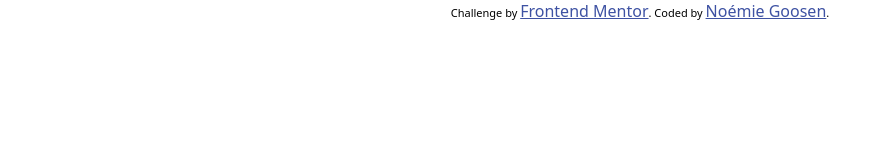
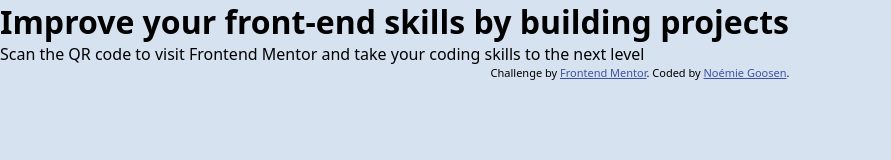
Before and after one commit to ngoosen/fm_qr_code_component, a plain HTML site: page index.html in a window 1280 px wide. Shown: the whole page, without its empty margins (0-891 px from the left). Drawn offline with Linux system fonts and the light colour scheme.

Commit message:
feat: color variables declaration

```diff
--- a/index.html
+++ b/index.html
@@ -3,16 +3,21 @@
 <head>
   <meta charset="UTF-8">
   <meta name="viewport" content="width=device-width, initial-scale=1.0"> <!-- displays site properly based on user's device -->
+
   <link rel="icon" type="image/png" sizes="32x32" href="./images/favicon-32x32.png">
   <link rel="stylesheet" href="styles.css">
+
   <title>Frontend Mentor | QR code component</title>
 </head>
 <body>
-  <main></main>
+  <main>
+    <h1>Improve your front-end skills by building projects</h1>
+    <p>Scan the QR code to visit Frontend Mentor and take your coding skills to the next level</p>
+  </main>
 
   <footer class="attribution">
     Challenge by <a href="https://www.frontendmentor.io?ref=challenge" target="_blank">Frontend Mentor</a>.
-    Coded by <a href="https://github.com/ngoosen/fm_qr_code_component">Noémie Goosen</a>.
+    Coded by <a href="https://github.com/ngoosen/fm_qr_code_component" target="_blank">Noémie Goosen</a>.
   </footer>
 </body>
 </html>
--- a/styles.css
+++ b/styles.css
@@ -7,9 +7,17 @@ html {
   padding: 0;
 
   font-family: system-ui, -apple-system, BlinkMacSystemFont, 'Segoe UI', Roboto, Oxygen, Ubuntu, Cantarell, 'Open Sans', 'Helvetica Neue', sans-serif;
-  font-size: 16px;
 
   box-sizing: inherit;
+
+  --main-blue: #3e52a3;
+  --light-blue: #d6e2f0;
+  --dark-blue: #1f3251;
+  --grey: #68778d;
+}
+
+body {
+  background-color: var(--light-blue);
 }
 
 .attribution {
@@ -18,5 +26,5 @@ html {
 }
 
 .attribution a {
-  color: #3e52a3;
+  color: var(--main-blue);
 }
```
